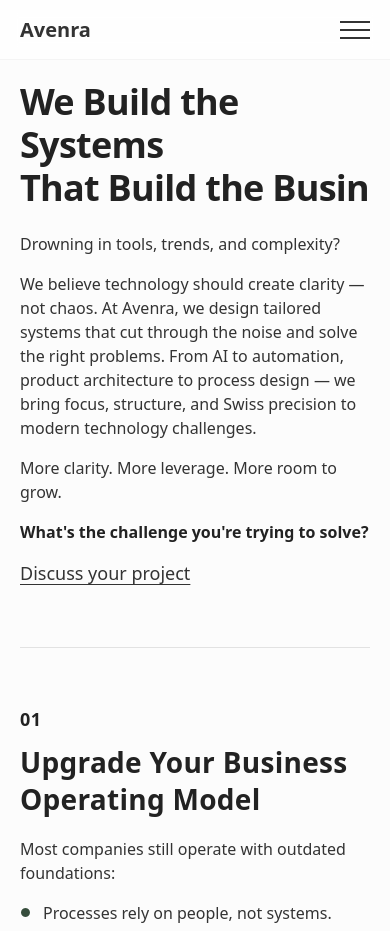
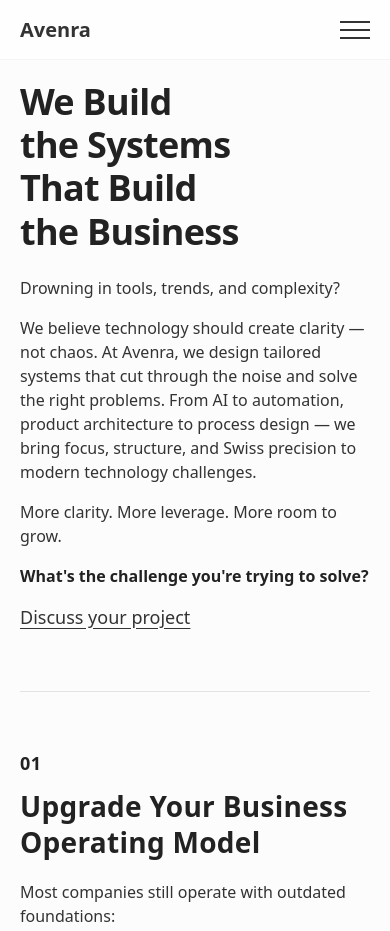
Before and after one commit to mironism/avenra-website, a plain HTML site: page index.html in a window 390 px wide. Shown: the top 931 px of the page. Drawn offline with Linux system fonts and the light colour scheme.

Commit message:
Main: fix hero headline wrapping on mobile (allow wrapping, no mid-word splits; typed line on its own line); solidify mobile menu (close on any link; disable legacy injected nav).

```diff
--- a/responsive.css
+++ b/responsive.css
@@ -91,6 +91,18 @@ body.no-scroll {
     .hero {
         padding-top: 80px !important; /* Added more padding for fixed header */
         padding-bottom: 30px !important;
+    }
+    /* Ensure predictable hero headline wrapping without mid-word breaks */
+    .hero h1 {
+        word-break: normal !important;
+        overflow-wrap: normal !important;
+        hyphens: none !important;
+        max-width: 22ch !important; /* encourage clean multi-line layout */
+        text-wrap: balance;
+    }
+    /* Put the typed line on its own line for consistent wrapping */
+    #typing-effect-container {
+        display: block !important;
     }
 
     /* Mobile navigation - fixed with semi-transparent background */
--- a/script.js
+++ b/script.js
@@ -51,6 +51,16 @@ document.addEventListener('DOMContentLoaded', () => {
                 mobileMenu.classList.toggle('open');
                 document.body.classList.toggle('no-scroll');
             });
+            // Close menu on any link click (in-page or cross-page)
+            if (mobileLinks && mobileLinks.length) {
+                mobileLinks.forEach(link => {
+                    link.addEventListener('click', () => {
+                        hamburger.classList.remove('open');
+                        mobileMenu.classList.remove('open');
+                        document.body.classList.remove('no-scroll');
+                    });
+                });
+            }
         }
 
         // Handle header bar opacity on scroll
@@ -241,8 +251,9 @@ document.addEventListener('DOMContentLoaded', () => {
 
     // Initialize
     setupMobileMenu();
-    setupMobileNav();
-    addMobileStyles();
+    // Disable legacy injected mobile nav to avoid duplication/conflicts
+    // setupMobileNav();
+    // addMobileStyles();
     setupContactForm();
 });
 
--- a/styles.css
+++ b/styles.css
@@ -146,18 +146,25 @@ a {
     font-family: var(--font-sans); /* Use sans-serif font */
     height: auto;
     min-height: 120px; /* Add fixed minimum height to prevent layout shifts */
+    /* Ensure words wrap cleanly without mid-word splitting */
+    word-break: normal;
+    overflow-wrap: break-word;
+    hyphens: auto;
 }
 
 /* Typing effect container styles */
 #typing-effect-container {
     position: relative;
-    display: inline-block;
-    white-space: nowrap;
+    display: inline; /* allow wrapping with surrounding text */
+    white-space: normal; /* permit wrapping */
 }
 
 #typing-effect-part1,
 #typing-effect-part2 {
     display: inline;
+    /* Avoid mid-word splits in the animated line */
+    word-break: normal;
+    overflow-wrap: break-word;
 }
 
 #typing-effect-part2 {
```
